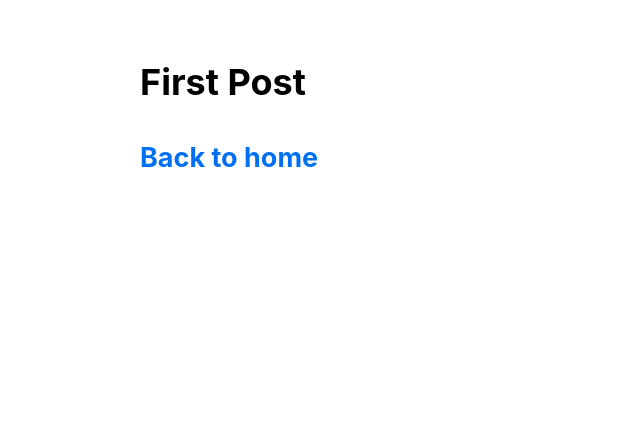
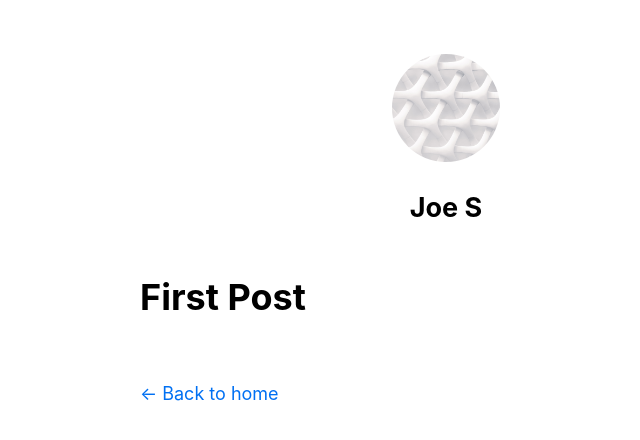
Before and after one commit to Jsan2020/nextjs-blog, a Next.js app: page /posts/first-post in a window 1280 px wide. Shown: the top 440 px of the page, without its empty margins (194-834 px from the left). Built offline with nearby package versions, Linux system fonts and the light colour scheme.

Commit message:
basic layout

```diff
--- a/components/layout.js
+++ b/components/layout.js
@@ -1,5 +1,73 @@
+import Head from "next/head";
+import Image from "next/image";
 import styles from "./layout.module.css";
+import utilStyles from "../styles/utils.module.css";
+import Link from "next/link";
 
-export default function Layout({ children }) {
-  return <div className={styles.container}>{children}</div>;
+const name = "Joe S";
+export const siteTitle = "Next.js Sample Website";
+
+export default function Layout({ children, home }) {
+  return (
+    <div className={styles.container}>
+      <Head>
+        <link rel="icon" href="/favicon.ico" />
+        <meta
+          name="description"
+          content="Learn how to build a personal website using Next.js"
+        />
+        <meta
+          property="og:image"
+          content={`https://og-image.vercel.app/${encodeURI(
+            siteTitle
+          )}.png?theme=light&md=0&fontSize=75px&images=https%3A%2F%2Fassets.vercel.com%2Fimage%2Fupload%2Ffront%2Fassets%2Fdesign%2Fnextjs-black-logo.svg`}
+        />
+        <meta name="og:title" content={siteTitle} />
+        <meta name="twitter:card" content="summary_large_image" />
+      </Head>
+      <header className={styles.header}>
+        {home ? (
+          <>
+            <Image
+              priority
+              src="/images/profile.jpg"
+              className={utilStyles.borderCircle}
+              height={144}
+              width={144}
+              alt={name}
+            />
+            <h1 className={utilStyles.heading2Xl}>{name}</h1>
+          </>
+        ) : (
+          <>
+            <Link href="/">
+              <a>
+                <Image
+                  priority
+                  src="/images/profile.jpg"
+                  className={utilStyles.borderCircle}
+                  height={108}
+                  width={108}
+                  alt={name}
+                />
+              </a>
+            </Link>
+            <h2 className={utilStyles.headingLg}>
+              <Link href="/">
+                <a className={utilStyles.colorInherit}>{name}</a>
+              </Link>
+            </h2>
+          </>
+        )}
+      </header>
+      <main>{children}</main>
+      {!home && (
+        <div className={styles.backToHome}>
+          <Link href="/">
+            <a>← Back to home</a>
+          </Link>
+        </div>
+      )}
+    </div>
+  );
 }
--- a/pages/posts/first-post.js
+++ b/pages/posts/first-post.js
@@ -9,11 +9,6 @@
         <title>First Post</title>
       </Head>
       <h1>First Post</h1>
-      <h2>
-        <Link href="/">
-          <a>Back to home</a>
-        </Link>
-      </h2>
     </Layout>
   );
 }
--- /dev/null
+++ b/styles/utils.module.css
@@ -0,0 +1,52 @@
+.heading2Xl {
+  font-size: 2.5rem;
+  line-height: 1.2;
+  font-weight: 800;
+  letter-spacing: -0.05rem;
+  margin: 1rem 0;
+}
+
+.headingXl {
+  font-size: 2rem;
+  line-height: 1.3;
+  font-weight: 800;
+  letter-spacing: -0.05rem;
+  margin: 1rem 0;
+}
+
+.headingLg {
+  font-size: 1.5rem;
+  line-height: 1.4;
+  margin: 1rem 0;
+}
+
+.headingMd {
+  font-size: 1.2rem;
+  line-height: 1.5;
+}
+
+.borderCircle {
+  border-radius: 9999px;
+}
+
+.colorInherit {
+  color: inherit;
+}
+
+.padding1px {
+  padding-top: 1px;
+}
+
+.list {
+  list-style: none;
+  padding: 0;
+  margin: 0;
+}
+
+.listItem {
+  margin: 0 0 1.25rem;
+}
+
+.lightText {
+  color: #666;
+}
```
